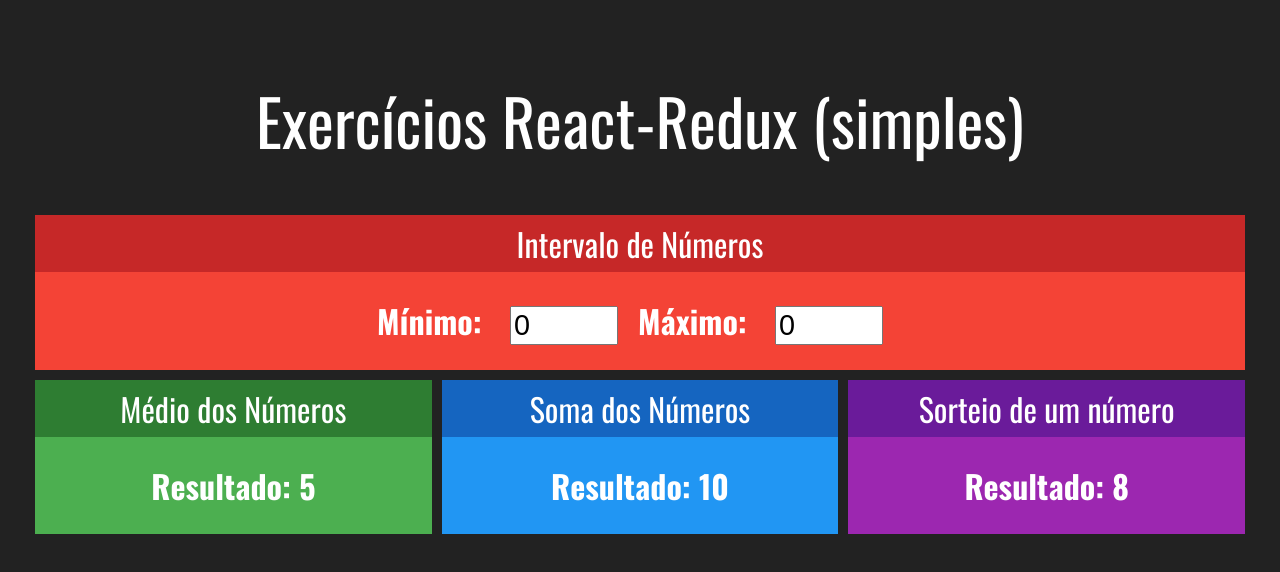
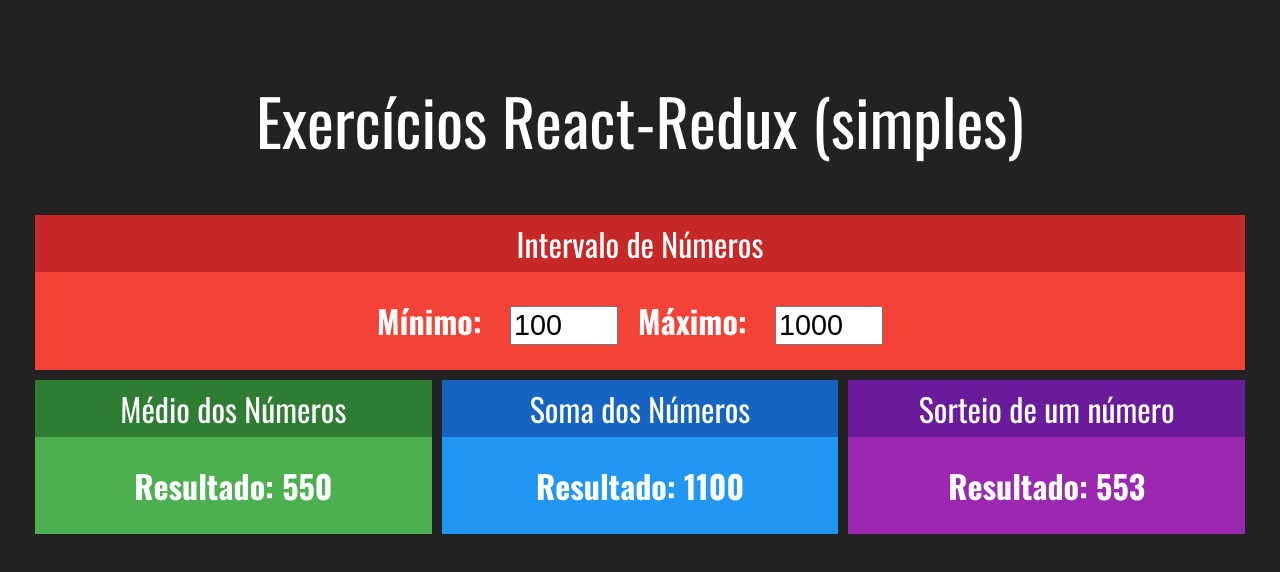
Before and after one commit to a124fr/redux-simples, a React (Create React App) app: page / in a window 1280 px wide. Shown: the top 572 px of the page. Built offline with nearby package versions, Linux system fonts and the light colour scheme.

Commit message:
Implementação SEM Redux

```diff
--- a/src/App.js
+++ b/src/App.js
@@ -1,21 +1,26 @@
 import './App.css';
-import React from 'react';
+import React, { useState } from 'react';
 import Intervalo from './components/Intervalo';
 import Media from './components/Media';
 import Soma from './components/Soma';
 import Sorteio from './components/Sorteio';
 
 function App() {
+
+    const [min, setMin] = useState(100);
+    const [max, setMax] = useState(1000);
+
     return (
         <div className="App">
             <h1>Exercícios React-Redux (simples)</h1>
             <div className='linha'>
-                <Intervalo></Intervalo>
+                <Intervalo min={min} max={max}
+                    onMinChanged={setMin} onMaxChanged={setMax}></Intervalo>
             </div>
             <div className='linha'>
-                <Media min={0} max={10}></Media>
-                <Soma min={0} max={10}></Soma>
-                <Sorteio min={0} max={10}></Sorteio>
+                <Media min={min} max={max}></Media>
+                <Soma min={min} max={max}></Soma>
+                <Sorteio min={min} max={max}></Sorteio>
             </div>
         </div>
     );
--- a/src/components/Intervalo.jsx
+++ b/src/components/Intervalo.jsx
@@ -3,16 +3,17 @@
 import Card from './Card'
 
 export default props => {
+    const {min, max} = props;
     return (
         <Card title='Intervalo de Números' red>
             <div className='Intervalo'>
                 <span>
                     <strong>Mínimo: </strong>
-                    <input type='number' value={0} readOnly />
+                    <input type='number' value={min} onChange={e => props.onMinChanged(+e.target.value)} />
                 </span>
                 <span>
                     <strong>Máximo: </strong>
-                    <input type='number' value={0} readOnly />
+                    <input type='number' value={max} onChange={e => props.onMaxChanged(+e.target.value)} />
                 </span>
             </div>
         </Card>
--- a/src/components/Media.jsx
+++ b/src/components/Media.jsx
@@ -2,12 +2,13 @@
 import Card from './Card'
 
 export default props => {
+    const {min, max} = props;
     return (
         <Card title='Médio dos Números' green>
             <div>
                 <span>
                     <strong>Resultado: </strong>
-                    <strong>5</strong>
+                    <strong>{(max + min) / 2}</strong>
                 </span>
             </div>
         </Card>
--- a/src/components/Soma.jsx
+++ b/src/components/Soma.jsx
@@ -2,12 +2,13 @@
 import Card from './Card'
 
 export default props => {
+    const {min, max} = props;
     return (
         <Card title='Soma dos Números' blue>
             <div>
                 <span>
                     <strong>Resultado: </strong>
-                    <strong>10</strong>
+                    <strong>{max + min}</strong>
                 </span>
             </div>
         </Card>
--- a/src/components/Sorteio.jsx
+++ b/src/components/Sorteio.jsx
@@ -2,12 +2,14 @@
 import Card from './Card'
 
 export default props => {
+    const {min, max} = props;
+    const aleatorio = parseInt(Math.random() * (max - min)) + min
     return (
         <Card title='Sorteio de um número' purple>
             <div>
                 <span>
                     <strong>Resultado: </strong>
-                    <strong>8</strong>
+                    <strong>{aleatorio}</strong>
                 </span>
             </div>
         </Card>
```
